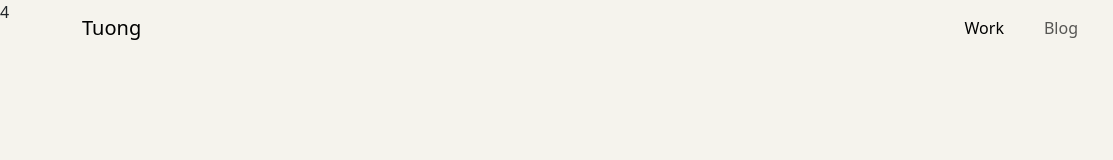
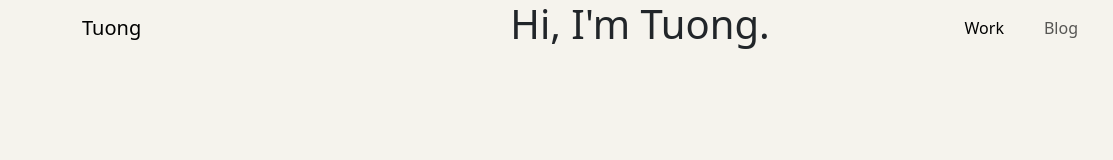
Before and after one commit to tuong2342006-gif/session_02_bootstrap, a plain HTML site: page projects/portfolio_bootstrap/index.html in a window 1280 px wide. Shown: the full height of the page, 0-1113 px from the left. Drawn offline with nearby package versions, Linux system fonts and the light colour scheme.

```diff
--- a/projects/portfolio_bootstrap/index.html
+++ b/projects/portfolio_bootstrap/index.html
@@ -4,7 +4,7 @@
     <meta charset="UTF-8">
     <meta name="viewport" content="width=device-width, initial-scale=1.0">
     <title>Tuong Myers</title>
-    <link href="https://cdn.jsdelivr.net/npm/bootstrap@5.3.3/dist/css/bootstrap.min.css" rel="stylesheet">4
+    <link href="https://cdn.jsdelivr.net/npm/bootstrap@5.3.3/dist/css/bootstrap.min.css" rel="stylesheet">
     <link rel="stylesheet" href="https://cdn.jsdelivr.net/npm/bootstrap-icons@1.11.3/font/bootstrap-icons.min.css">
 
     <link rel="stylesheet" href="./css/blog.css">
@@ -22,6 +22,7 @@
 
       <button
         class="navbar-toggler"
+        type="button"
         data-bs-toggle="collapse"
         data-bs-target="#navMenu"
       >
@@ -55,14 +56,19 @@
               <i class="bi bi-linkedin"></i>
             </a>
           </li>
+        </ul>
+      </div>
+    </div>
+  </nav>
 
-        </ul>
-
-      </div>
-
-    </div>
-
-  </nav>
+  <section class="hero-section">
+    <div class="container">
+      <div class="row justify-content-center">
+        <div class="col-lg-8 text-center">
+            <h1 class="hero-title">
+                Hi, I'm Tuong.
+            </h1>
+            <p class=""
     <script src="https://cdn.jsdelivr.net/npm/bootstrap@5.3.8/dist/js/bootstrap.bundle.min.js"></script>
 </body>
 </html>
```
